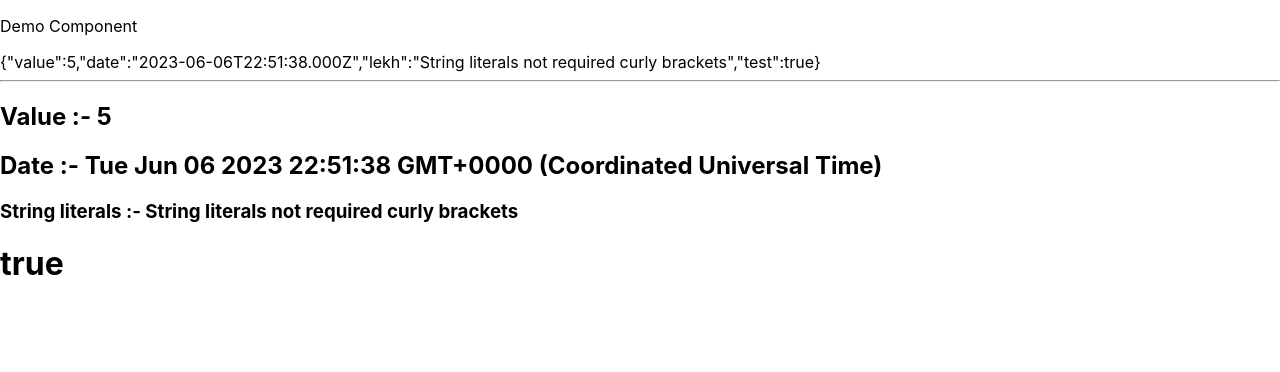
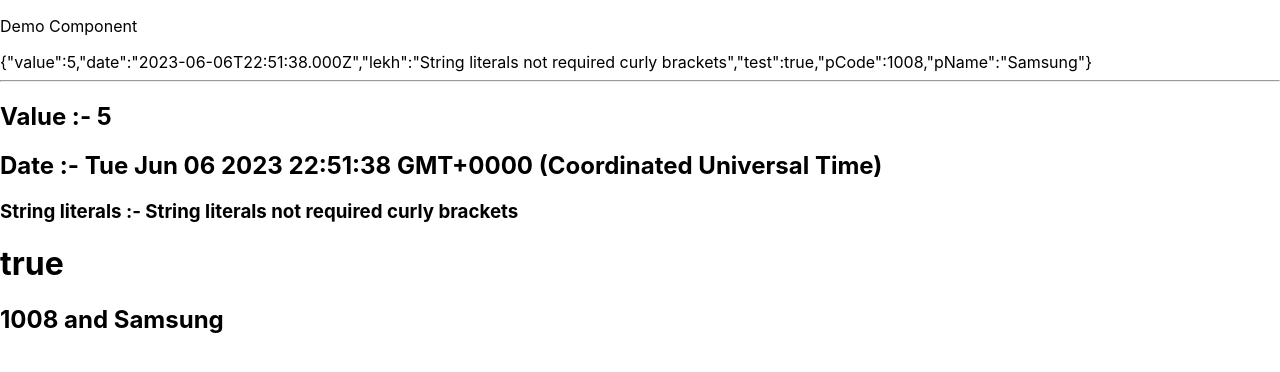
Before and after one commit to paudel54/React_Interview, a React (Create React App) app in the folder second/: page / in a window 1280 px wide. Shown: the top 372 px of the page. Built offline with nearby package versions, Linux system fonts and the light colour scheme.

Commit message:
Spread Operator in passing attributes, short way tin passing object to props

```diff
--- a/second/src/App.js
+++ b/second/src/App.js
@@ -1,9 +1,13 @@
 import React from 'react'
 import DemoComponent from './component/DemoComponent'
 const App = () => {
+  const product = {
+    pCode: 1008,
+    pName: 'Samsung'
+  }
   return (
     <div>
-      <DemoComponent value={1 + 4} date={new Date()} lekh='String literals not required curly brackets' test />
+      <DemoComponent value={1 + 4} date={new Date()} lekh='String literals not required curly brackets' test {...product} />
     </div>
   )
 }
--- a/second/src/component/DemoComponent.js
+++ b/second/src/component/DemoComponent.js
@@ -10,6 +10,7 @@ const DemoComponent = (props) => {
             <h2>Date :- {props.date.toString()}</h2>
             <h3>String literals :- {props.lekh}</h3>
             <h1>{props.test.toString()}</h1>
+            <h2>{props.pCode} and {props.pName}</h2>
         </div>
     )
 }
```
Also changed, not shown: second/src/note.txt.
